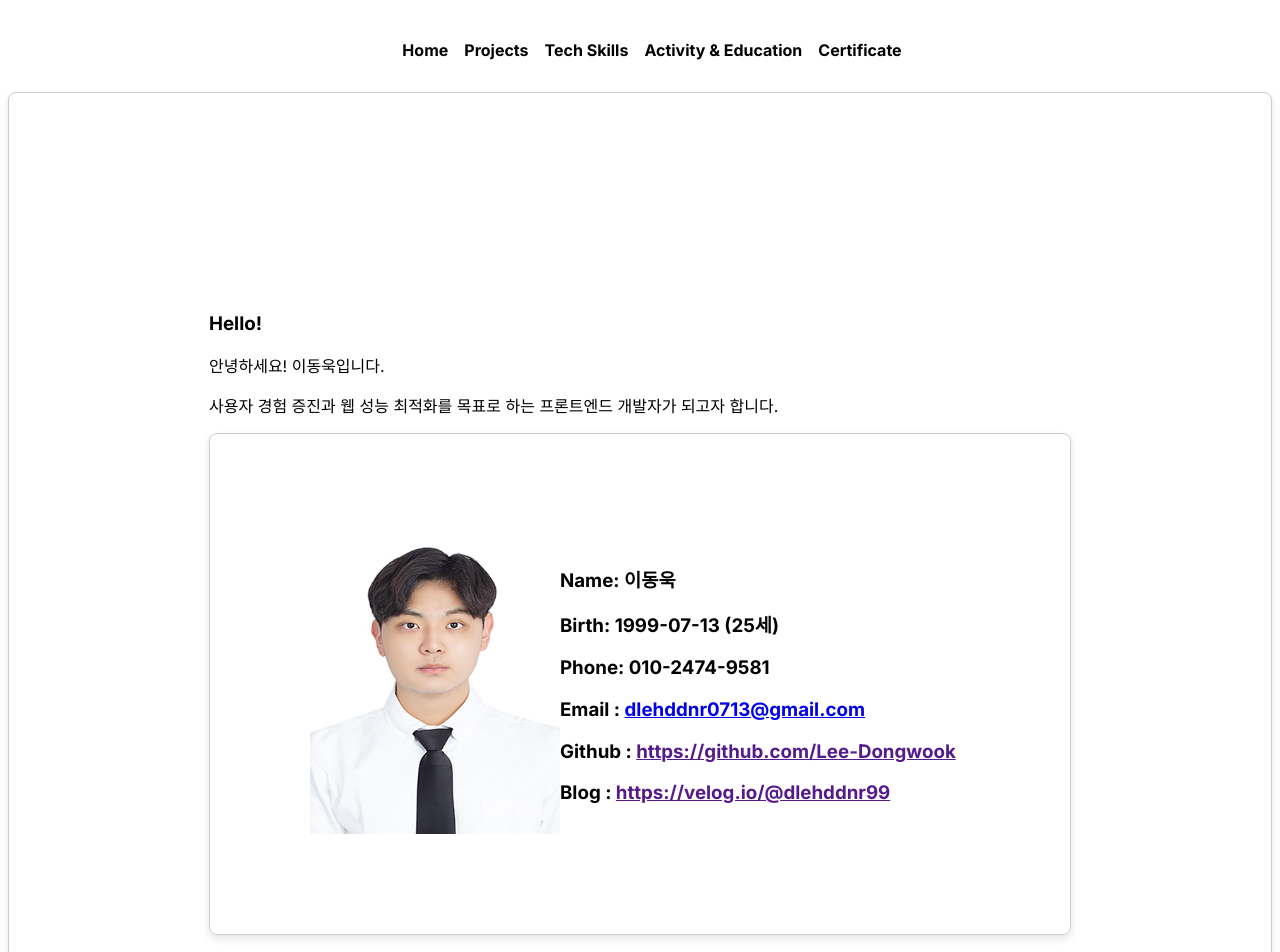
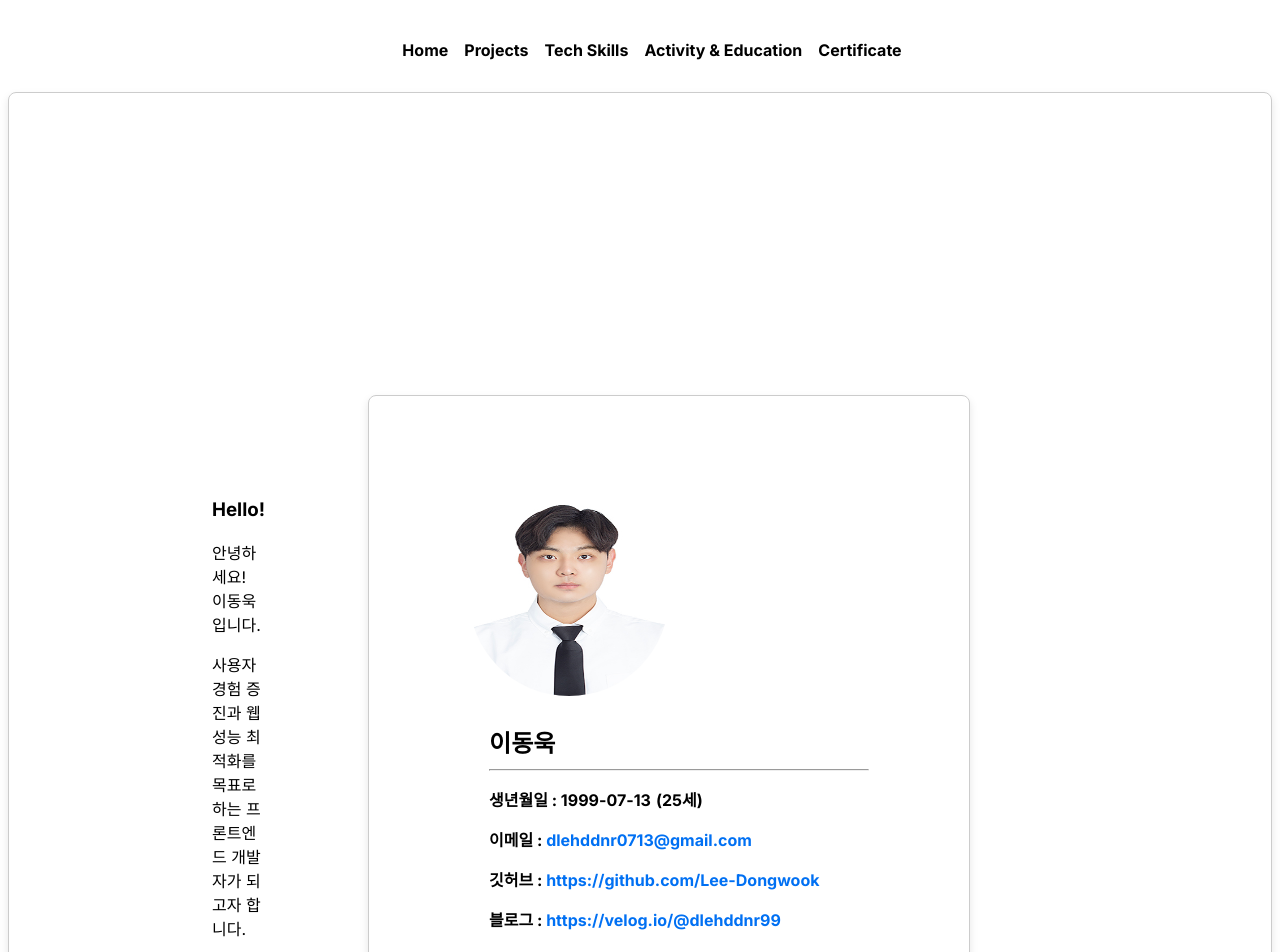
Before and after one commit to Lee-Dongwook/About-Me, a Next.js app in the folder profile/: page / in a window 1280 px wide. Shown: the top 952 px of the page. Built offline with nearby package versions, Linux system fonts and the light colour scheme.

Commit message:
fix : 개인 정보 렌더링 부분 일부 수정

```diff
--- a/profile/src/05-ui/basic/index.tsx
+++ b/profile/src/05-ui/basic/index.tsx
@@ -13,33 +13,64 @@ interface Props {
 export const BasicComponent = ({ basicInfo }: Props) => {
   return (
     <CardContainer>
-      <Image src={my} width={250} height={300} alt='사진' />
-      <div>
-        <h3> Name: {basicInfo.name}</h3>
-        <h3>
-          {' '}
-          Birth: {basicInfo.birthday} ({basicInfo.age}세)
-        </h3>
-        <h3>Phone: {basicInfo.phone}</h3>
-        <h3>
-          Email : <Link href={`mailto:dlehddnr0713@gmail.com`}>{basicInfo.email}</Link>
-        </h3>
-        <h3>
-          Github : <Link href={``}>{basicInfo.github}</Link>
-        </h3>
-        <h3>
-          Blog : <Link href={``}>{basicInfo.blog}</Link>
-        </h3>
-      </div>
+      <ProfileImage src={my} width={200} height={200} alt='사진' />
+      <InfoContainer>
+        <Name>{basicInfo.name}</Name>
+        <hr />
+        <Details>
+          <span>생년월일 : {basicInfo.birthday}</span>
+          <span>({basicInfo.age}세)</span>
+        </Details>
+        <Details>
+          이메일 : <StyledLink href={`mailto:dlehddnr0713@gmail.com`}>{basicInfo.email}</StyledLink>
+        </Details>
+        <Details>
+          깃허브 :{' '}
+          <StyledLink href={`https://github.com/Lee-Dongwook`}>{basicInfo.github}</StyledLink>
+        </Details>
+        <Details>
+          블로그 : <StyledLink href={`https://velog.io/@dlehddnr99`}>{basicInfo.blog}</StyledLink>
+        </Details>
+      </InfoContainer>
     </CardContainer>
   );
 };
 
 const CardContainer = styled.div`
-  display: flex;
-  align-items: center;
+  width: 400px;
   border: 1px solid #ccc;
   padding: 100px;
   border-radius: 8px;
   box-shadow: 0 4px 8px rgba(0, 0, 0, 0.1);
 `;
+
+const InfoContainer = styled.div`
+  margin-left: 20px;
+`;
+
+const ProfileImage = styled(Image)`
+  border-radius: 50%;
+`;
+
+const Name = styled.h3`
+  margin-bottom: 10px;
+  font-size: 1.5rem;
+`;
+
+const Details = styled.h3`
+  margin-bottom: 8px;
+  font-size: 1rem;
+
+  span {
+    margin-right: 5px;
+  }
+`;
+
+const StyledLink = styled(Link)`
+  color: #0070f3;
+  text-decoration: none;
+
+  &:hover {
+    text-decoration: underline;
+  }
+`;
--- a/profile/src/05-ui/introduce/index.tsx
+++ b/profile/src/05-ui/introduce/index.tsx
@@ -22,13 +22,23 @@ export const IntroduceComponent = ({ basicInfo, introduceInfo }: Props) => {
   return (
     <div>
       <CardContainer ref={firstCardRef} animate={firstCardInView}>
-        <div>
-          <h3>Hello!</h3>
-          {introduceInfo.introduce.map((item, index) => {
-            return <p key={index}>{item}</p>;
-          })}
-        </div>
-        <BasicComponent basicInfo={basicInfo} />
+        <table>
+          <tbody>
+            <tr>
+              <td>
+                {' '}
+                <h3>Hello!</h3>
+                {introduceInfo.introduce.map((item, index) => {
+                  return <p key={index}>{item}</p>;
+                })}
+              </td>
+              <td style={{ padding: '100px' }}>
+                {' '}
+                <BasicComponent basicInfo={basicInfo} />
+              </td>
+            </tr>
+          </tbody>
+        </table>
       </CardContainer>
       <CardContainer ref={secondCardRef} animate={secondCardInView}>
         <div>
```
